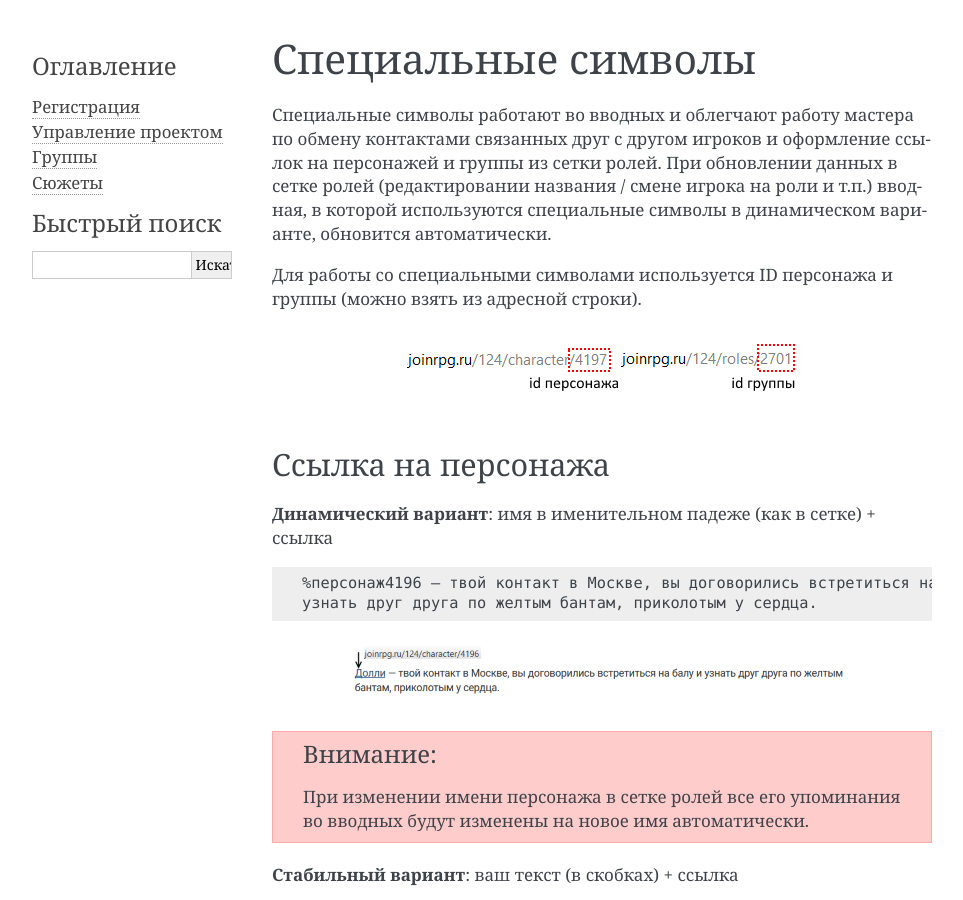
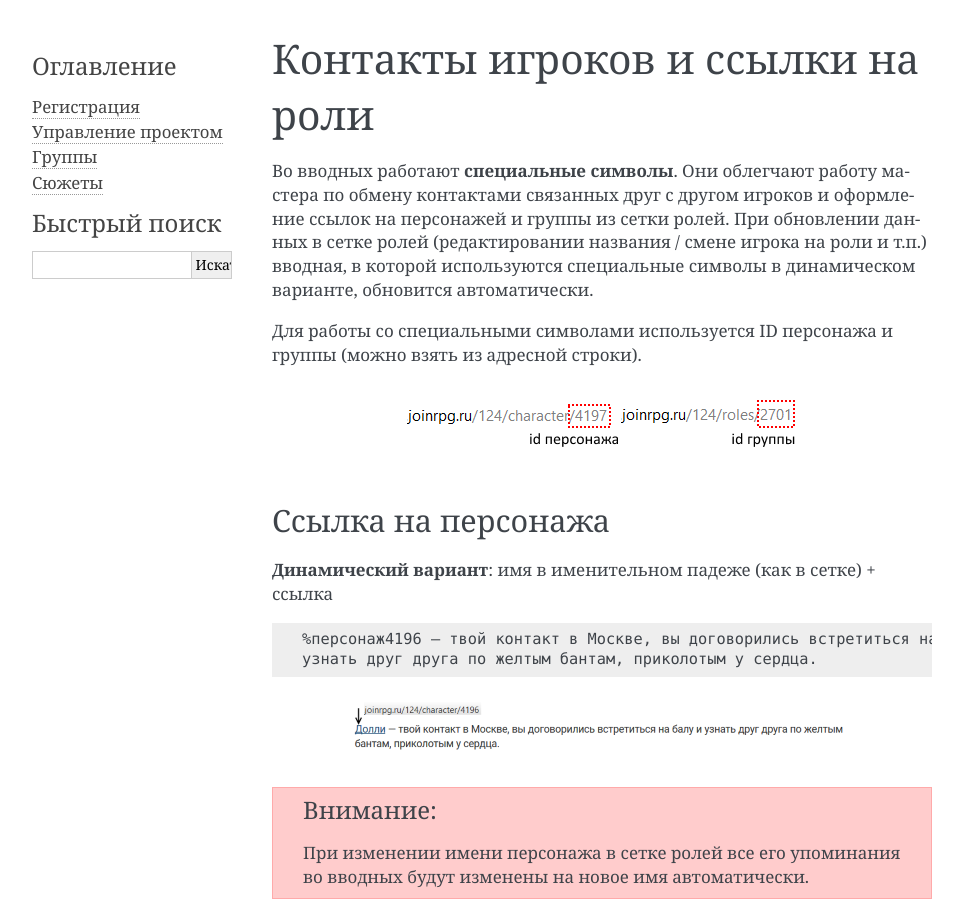
Before and after one commit to joinrpg/joinrpg-docs, a Sphinx documentation site: the page built from docs/plot/special.rst, in a window 1280 px wide and 900 px high. Shown: the whole window, without its empty margins (148-1111 px from the left). Built offline with Sphinx 7.4.7, drawn with Linux system fonts in a browser that asks for light colours; pages that are not in the unit, such as notebooks, are missing from menus.

Commit message:
Update special.rst

```diff
--- a/docs/plot/special.rst
+++ b/docs/plot/special.rst
@@ -1,7 +1,7 @@
-Специальные символы
+Контакты игроков и ссылки на роли
 ====================
 
-Специальные символы работают во вводных и облегчают работу мастера по обмену контактами связанных друг с другом игроков и оформление ссылок на персонажей и группы из сетки ролей. При обновлении данных в сетке ролей (редактировании названия / смене игрока на роли и т.п.) вводная, в которой используются специальные символы в динамическом варианте, обновится автоматически.
+Во вводных работают **специальные символы**. Они облегчают работу мастера по обмену контактами связанных друг с другом игроков и оформление ссылок на персонажей и группы из сетки ролей. При обновлении данных в сетке ролей (редактировании названия / смене игрока на роли и т.п.) вводная, в которой используются специальные символы в динамическом варианте, обновится автоматически.
 
 Для работы со специальными символами используется ID персонажа и группы (можно взять из адресной строки).
 
```
